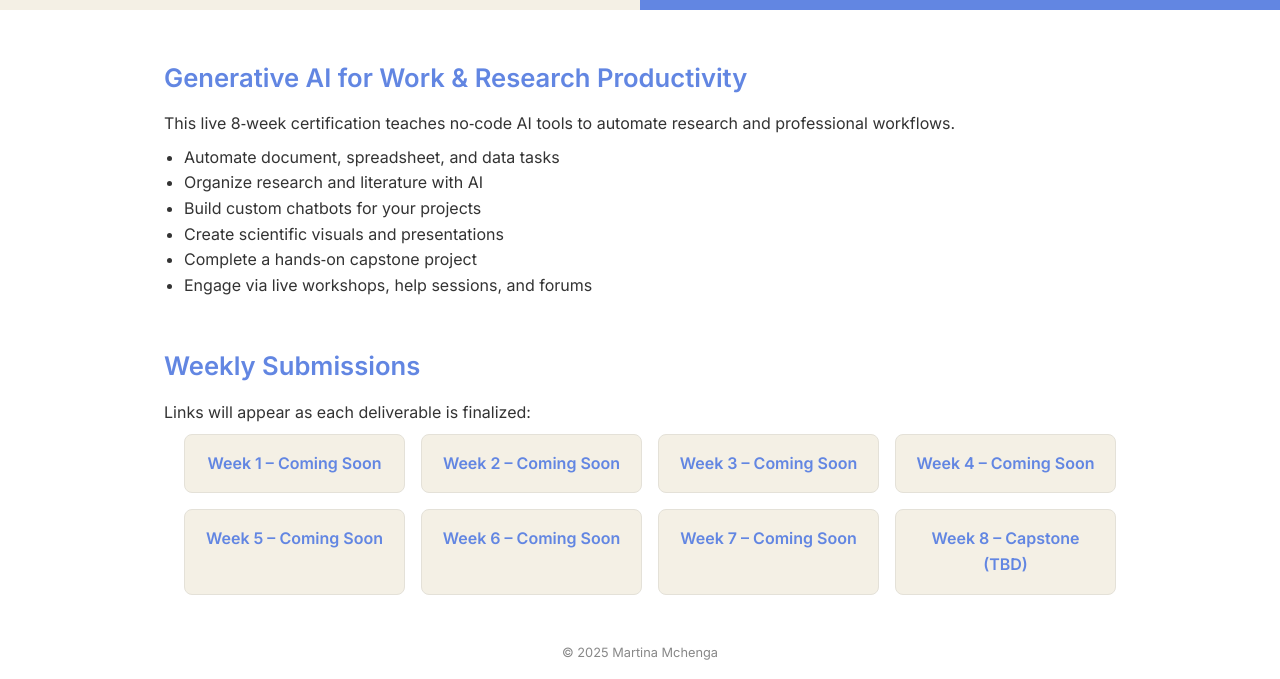
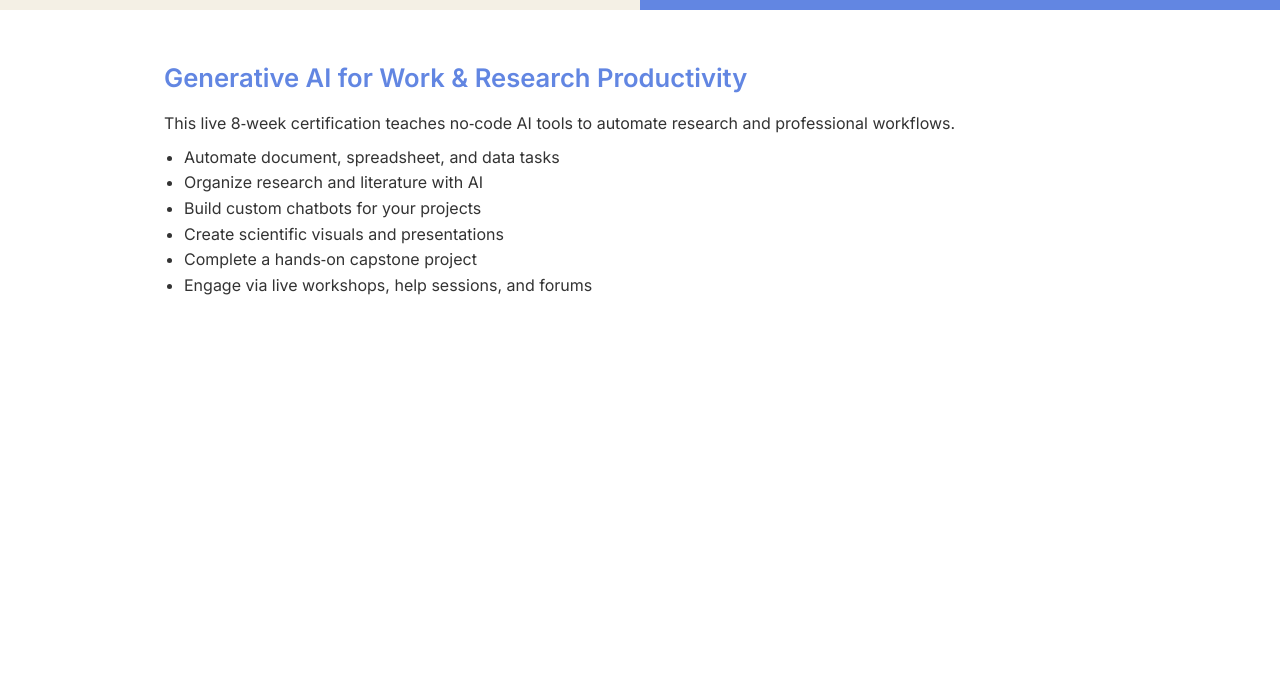
Before and after one commit to MartinaMchenga/Mchenga_portifolio, a plain HTML site: page index.html in a window 1280 px wide. Shown: the part 710-1389 px from the top of the page. After the commit the page ends 1056 px from the top, so only its background shows below. Drawn offline with Linux system fonts and the light colour scheme.

Commit message:
Update index.html

```diff
--- a/index.html
+++ b/index.html
@@ -75,10 +75,10 @@
       .hero .right{padding:2rem 1.5rem;}
       .hero .right h1{font-size:1.8rem;}
     }
-      /* hide publications until selected */
+    /* hide publications until selected */
     #publications{display:none;}
     #publications:target{display:block;}
-      .orcid{font-weight:400;font-size:0.8rem;color:var(--brand);}
+    .orcid{font-weight:400;font-size:0.8rem;color:var(--brand);}
   </style>
 </head>
 <body>
@@ -104,8 +104,6 @@
       <p>Passionate about leveraging evidence &amp; economic insights to advance Universal Health Coverage, gender‑responsive financing, and adolescent health in Africa.</p>
     </div>
   </section>
-
-
 
   <!-- About the Course -->
   <section class="content" id="about-course">
@@ -138,30 +136,4 @@
       <li><a href="https://doi.org/10.1016/j.wdp.2021.100374" target="_blank" rel="noopener">Mwale, M., Chirwa G.C., Mchenga, M. et al. (2021). Micro‑finance and women’s perception of domestic violence in a fragile state. <em>World Development Perspectives</em>.</a></li>
       <li><a href="http://dx.doi.org/10.13140/RG.2.2.24915.71205" target="_blank" rel="noopener">Burger, R. & Mchenga, M. (2021). Anticipating the impact of COVID‑19 on health inequality in South Africa. <em>PEP Working Paper</em>.</a></li>
       <li><a href="https://doi.org/10.1186/s12913-019-4130-1" target="_blank" rel="noopener">Mchenga, M. et al. (2019). Impact of WHO‑focused antenatal‑care policy on service quality in Malawi. <em>BMC Health Services Research</em>.</a></li>
-      <li><a href="https://doi.org/10.1186/s12939-017-0515-0" target="_blank" rel="noopener">Mchenga, M. et al. (2017). Impoverishing effects of catastrophic health expenditures. <em>International Journal for Equity in Health</em>.</a></li>
-    </ul>
-  </section>
-
-  <!-- Weekly Submissions -->
-  <section class="content submissions" id="weekly-submissions">
-    <h3>Weekly Submissions</h3>
-    <p>Links will appear as each deliverable is finalized:</p>
-    <ul>
-      <li>Week&nbsp;1 – Coming Soon</li>
-      <li>Week&nbsp;2 – Coming Soon</li>
-      <li>Week&nbsp;3 – Coming Soon</li>
-      <li>Week&nbsp;4 – Coming Soon</li>
-      <li>Week&nbsp;5 – Coming Soon</li>
-      <li>Week&nbsp;6 – Coming Soon</li>
-      <li>Week&nbsp;7 – Coming Soon</li>
-      <li>Week&nbsp;8 – Capstone (TBD)</li>
-    </ul>
-  </section>
-
-  <footer>&copy; 2025 Martina Mchenga</footer>
-
-<script src="https://cdn.botpress.cloud/webchat/v2.4/inject.js"></script>
-<script src="https://files.bpcontent.cloud/2025/06/01/18/20250601182734-KHL8SS57.js"></script>
-
-</body>
-</html>
+      <li><a href="https://doi.org/10.1186/s12939-017-0515-0" target="_blank" rel="noopener">Mchenga,...
```
